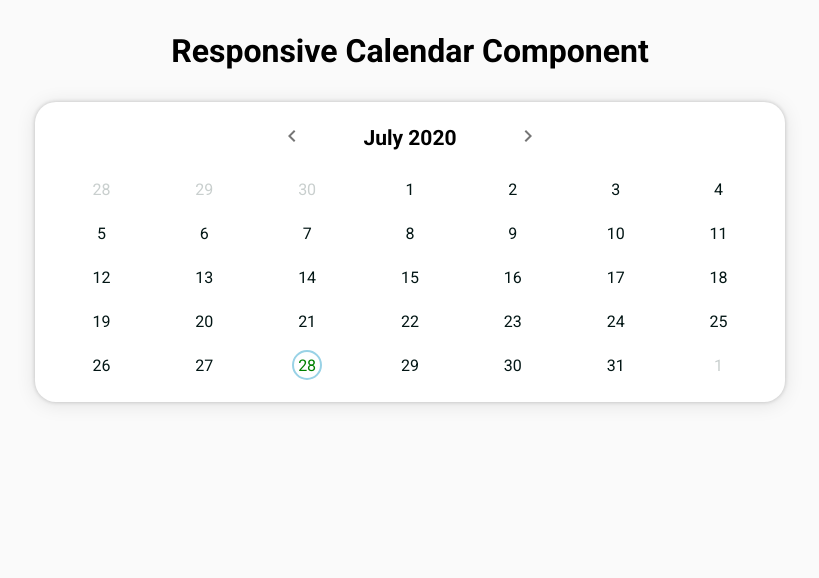
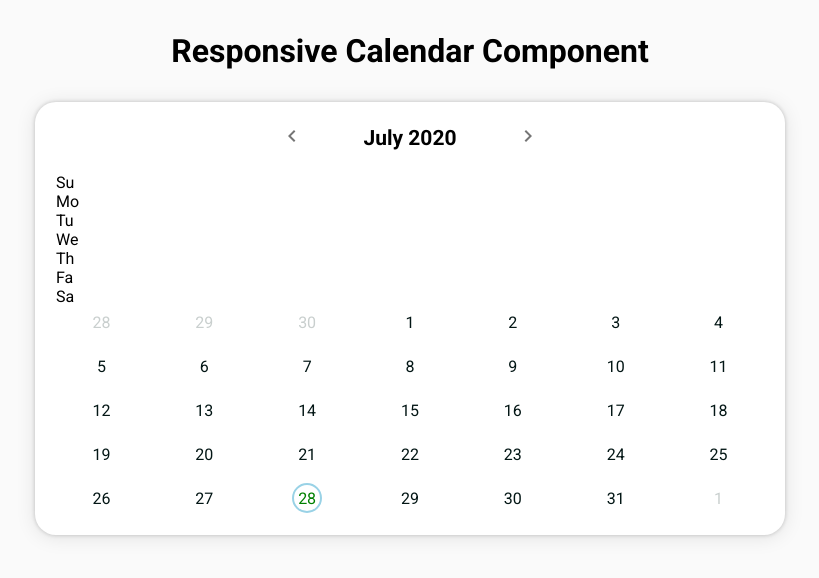
Before and after one commit to hariadiarief/active-personal-react-tanggalan, a React (Create React App) app: page / in a window 1280 px wide. Shown: the top 578 px of the page, without its empty margins (230-1049 px from the left). Built offline with nearby package versions, Linux system fonts and the light colour scheme.

Commit message:
display week

```diff
--- a/src/Components/Calendar.js
+++ b/src/Components/Calendar.js
@@ -38,7 +38,7 @@ export default class Calendar extends Component {
 	}
 
 	render() {
-		const { currentDate, today, selectionDate } = this.state
+		const { currentDate, today, selectionDate, weeksDisplay } = this.state
 		const { onChange = () => null } = this.props
 
 		return (
@@ -51,6 +51,12 @@ export default class Calendar extends Component {
 					<button type='button' onClick={() => this.setState({ currentDate: currentDate.add(1, 'month') })}>
 						<IconArrowRight />
 					</button>
+				</div>
+
+				<div className='calendar-weeks'>
+					{weeksDisplay.map((week) => (
+						<div>{week}</div>
+					))}
 				</div>
 
 				<div className='calendar-dates'>
```
